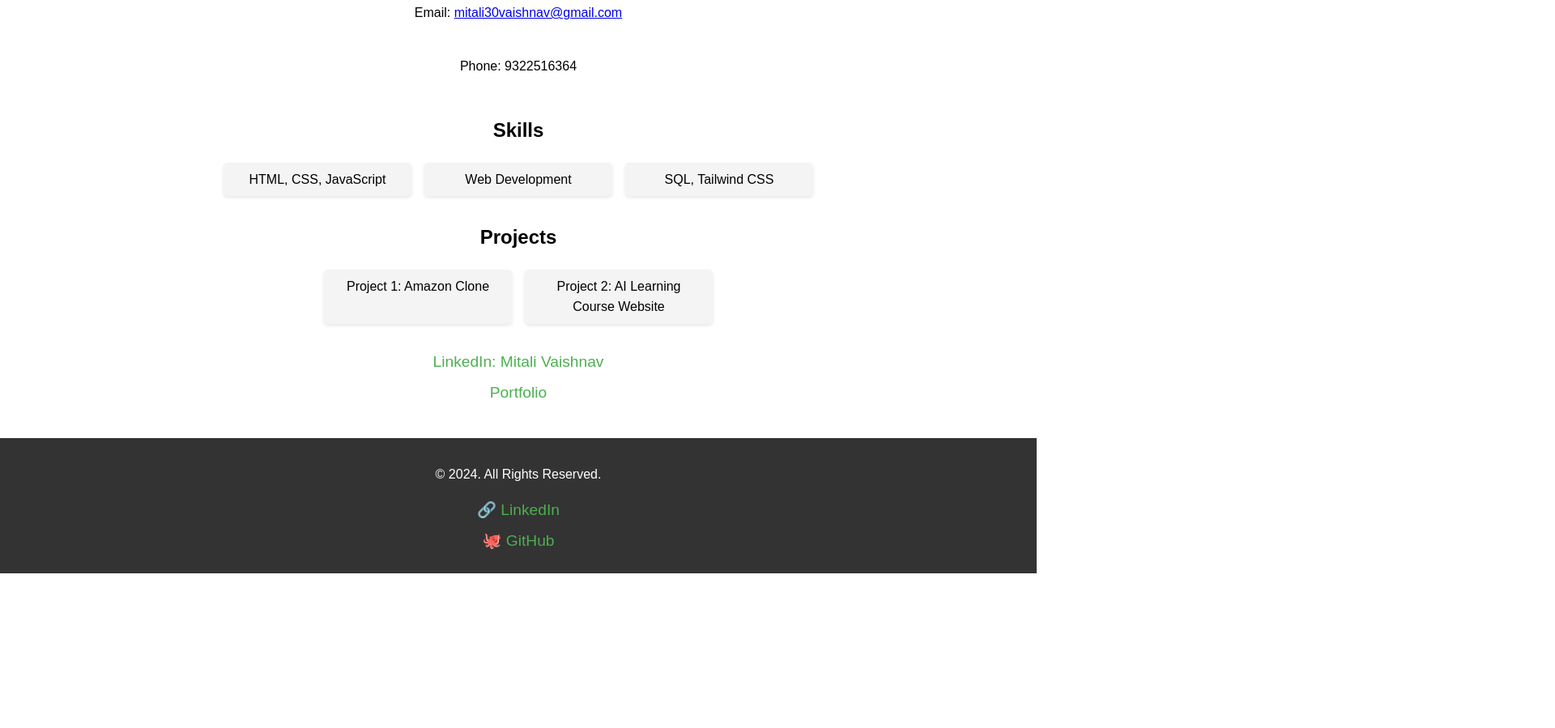
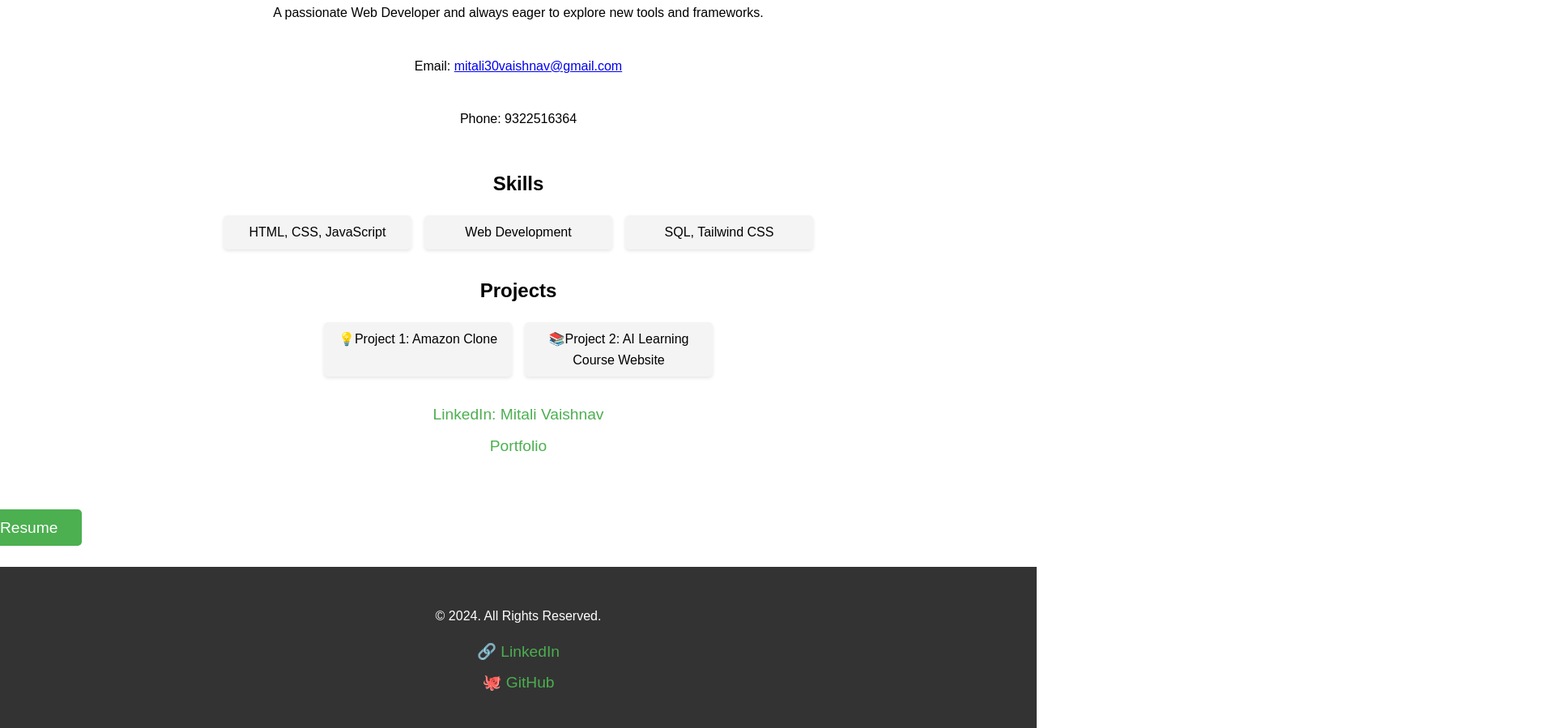
Before and after one commit to Tech-Trooper-source/README, a plain HTML site: page index2.htm in a window 1280 px wide. Shown: the part 423-1322 px from the top of the page at 81% size, 1920 px wide, since content can reach past the window. Before the commit the page ends 1131 px from the top, so only its background shows below. Drawn offline with Linux system fonts and the light colour scheme.

Commit message:
Update index2.htm

```diff
--- a/index2.htm
+++ b/index2.htm
@@ -3,7 +3,7 @@
 <head>
     <meta charset="UTF-8">
     <meta name="viewport" content="width=device-width, initial-scale=1.0">
-    <title>Personal Profile</title>
+    <title>Personal Profile - MITALI VAISHNAV</title>
     <style>
         body {
             font-family: Arial, sans-serif;
@@ -65,6 +65,29 @@
             text-align: center;
         }
 
+        .view-btn-container {
+            display: flex;
+            justify-content: center;
+            text-align: center;
+            margin-top: 2rem;
+        }
+
+        .view-btn {
+            margin-left: 185rem;
+            padding: 12px 30px;
+            background-color: #4CAF50;
+            color: white;
+            font-size: 1.2rem;
+            text-decoration: none;
+            border-radius: 5px;
+            transition: background-color 0.3s ease;
+            text-align: center;
+        }
+
+        .view-btn:hover {
+            background-color: #033366;
+        }
+
         .social-links {
             text-align: center;
             margin-top: 1rem;
@@ -102,6 +125,7 @@
 
         <div class="section about">
             <h1>Mitali Vaishnav</h1>
+            <P>A passionate Web Developer and always eager to explore new tools and frameworks.</P>
             <p>Email: <a href="mailto:mitali30vaishnav@gmail.com">mitali30vaishnav@gmail.com</a></p>
             <p>Phone: 9322516364</p>
         </div>
@@ -118,8 +142,8 @@
         <div class="section">
             <h2>Projects</h2>
             <div class="projects">
-                <div>Project 1: Amazon Clone</div>
-                <div>Project 2: AI Learning Course Website</div>
+                <div><span>💡</span>Project 1: Amazon Clone</div>
+                <div><span>📚</span>Project 2: AI Learning Course Website</div>
             </div>
         </div>
 
@@ -129,8 +153,14 @@
         </div>
     </div>
 
+    <div class="section">
+        <a href="https://in.docworkspace.com/d/sIEmX9OlI55LBuwY" class="view-btn" target="_blank">View Resume</a>
+    </div>
+</div>
+
     <footer>
-        <p>&copy; 2024. All Rights Reserved.</p>
+        <footer>
+            <p>&copy; 2024. All Rights Reserved.</p>
             <div class="social-links">
                 <a href="https://www.linkedin.com/in/mitali-vaishnav-96ab3326b/" target="_blank">
                     <span role="img" aria-label="LinkedIn">🔗 LinkedIn</span>
@@ -138,6 +168,9 @@
                 <a href="https://github.com/Tech-Trooper-source/README" target="_blank">
                     <span role="img" aria-label="GitHub">🐙 GitHub</span>
                 </a>
+            </div>
+        </footer>
+
     </footer>
 </body>
 </html>
```
